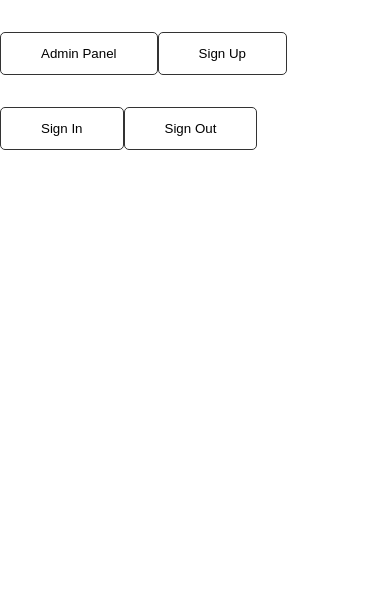
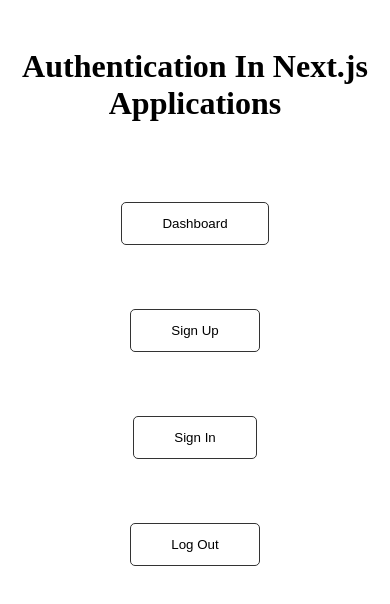
Before and after one commit to Mohammad-jf/next-authentication-authorization, a Next.js app: page / in a window 390 px wide. Shown: the top 604 px of the page. Built offline with nearby package versions, Linux system fonts and the light colour scheme.

Commit message:
more css

```diff
--- a/pages/index.js
+++ b/pages/index.js
@@ -11,18 +11,21 @@
 
   return (
     <>
-      <button className='btn'>
-        <Link href='/dashboard'>Admin Panel</Link>
-      </button>
-      <button className='btn'>
-        <Link href='/users/register'>Sign Up</Link>
-      </button>
-      <button className='btn'>
-        <Link href='/users/signIn'>Sign In</Link>
-      </button>
-      <button className='btn' onClick={signOutHandler}>
-        Sign Out
-      </button>
+      <h3>Authentication In Next.js Applications</h3>
+      <div className='btn-group'>
+        <Link href='/dashboard'>
+          <button className='btn'>Dashboard</button>
+        </Link>
+        <Link href='/users/register'>
+          <button className='btn'>Sign Up</button>
+        </Link>
+        <Link href='/users/signIn'>
+          <button className='btn'>Sign In</button>
+        </Link>
+        <button className='btn' onClick={signOutHandler}>
+          Log Out
+        </button>
+      </div>
     </>
   );
 }
--- a/styles/globals.css
+++ b/styles/globals.css
@@ -10,6 +10,11 @@
   overflow-x: hidden;
 }
 
+h3 {
+  text-align: center;
+  margin-top: 3rem;
+  font-size: 3rem;
+}
 a {
   color: inherit;
   text-decoration: none;
@@ -50,7 +55,7 @@
 }
 
 .btn {
-  margin-top: 2rem;
+  margin: 2rem;
   padding: 13px 40px;
   border-radius: 5px;
   border: 1px solid #333;
@@ -63,3 +68,30 @@
   background-color: #333;
   color: #fff;
 }
+
+.btn-group {
+  margin: auto;
+  max-width: 1024px;
+  margin-top: 3rem;
+  display: flex;
+  justify-content: center;
+}
+
+@media (max-width: 660px) {
+  h3 {
+    font-size: 2rem;
+  }
+  .btn-group {
+    max-width: 100%;
+    flex-direction: column;
+    align-items: center;
+  }
+
+  .form-container {
+    width: 70vw;
+  }
+  .form-group input {
+    padding: 8px;
+    width: 80%;
+  }
+}
```
Also changed, not shown: components/templates/DashBoardPage.jsx (+11 -1 lines).
